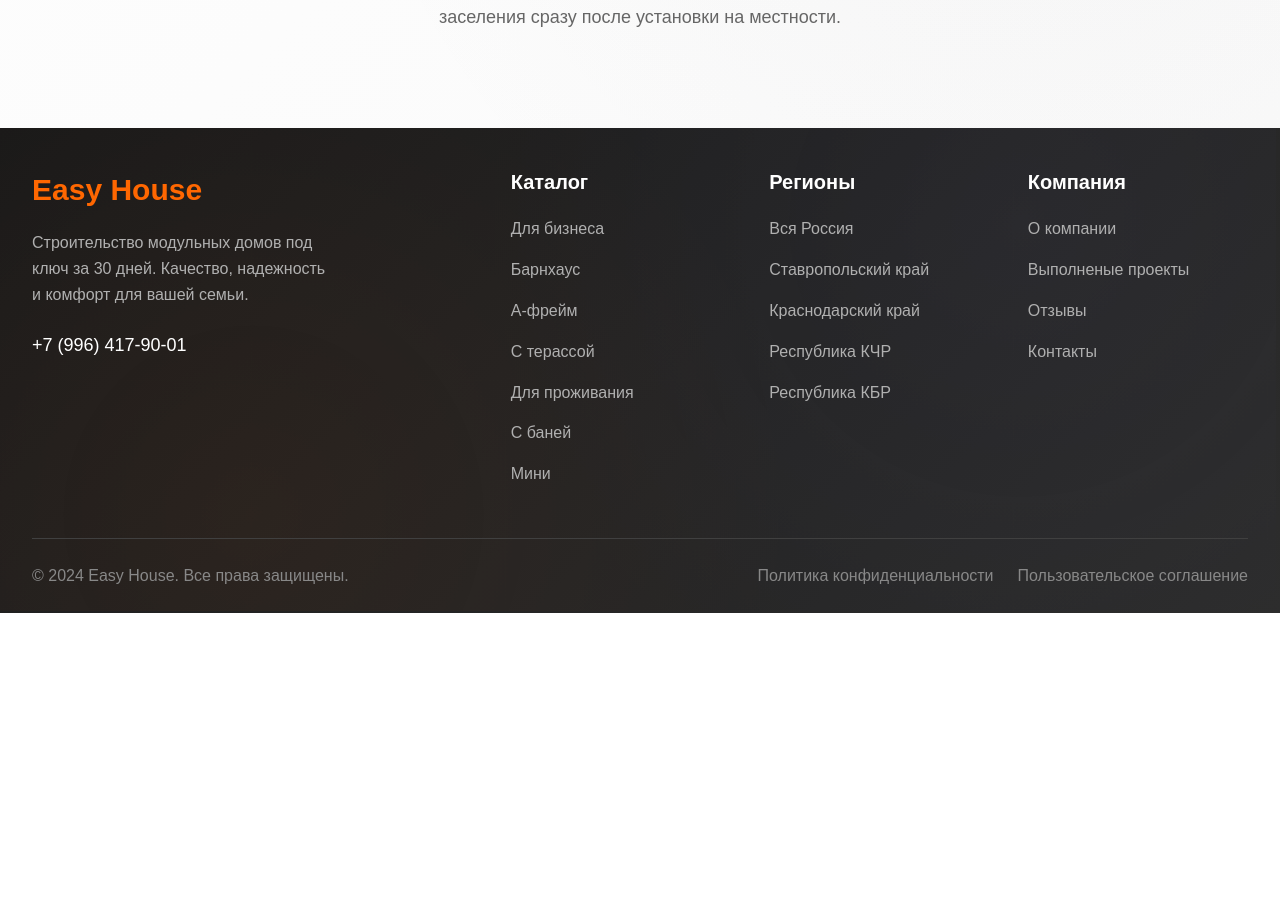
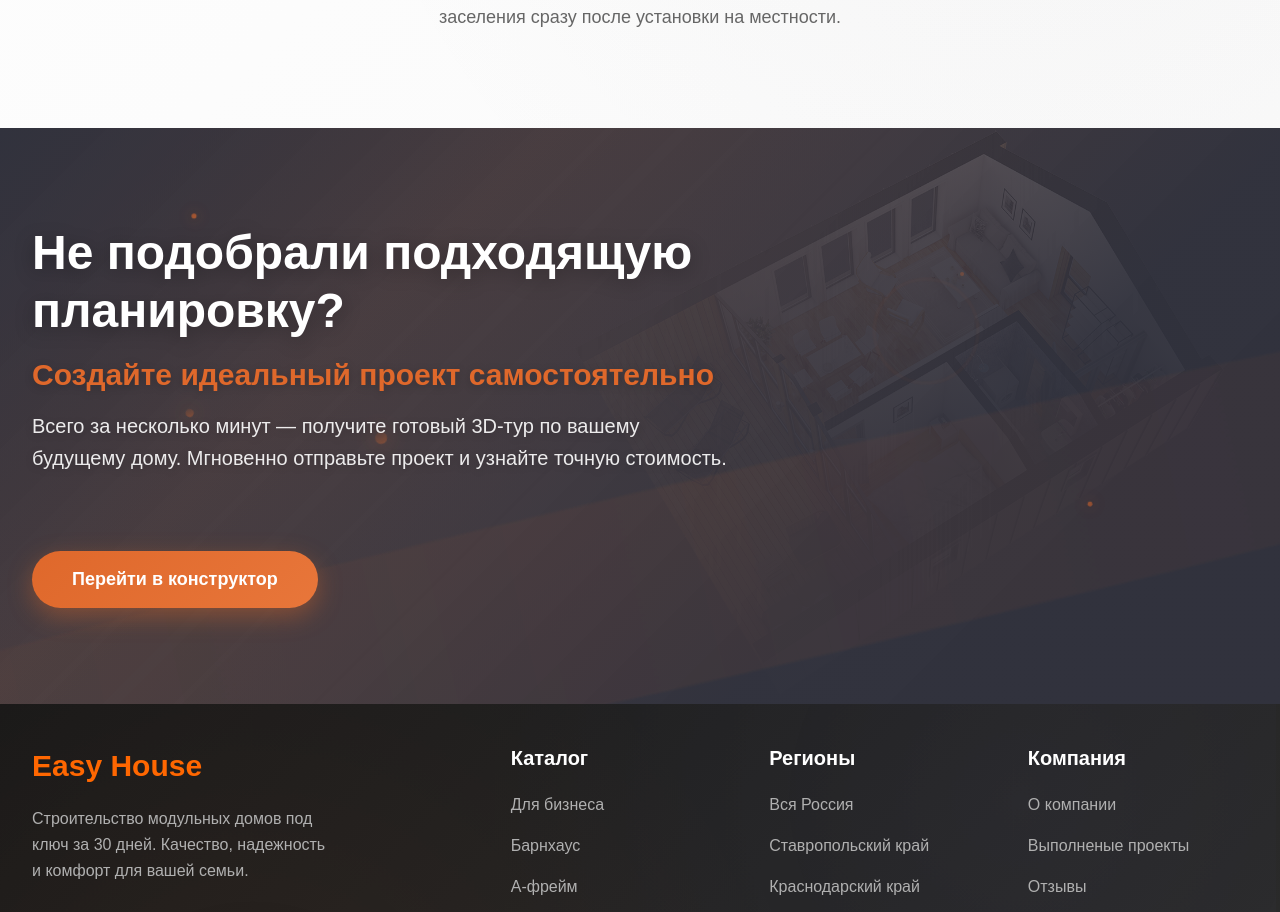
Before and after one commit to litvinenko88/Easy-House, a Next.js app: page /stavropolskiy-kray in a window 1280 px wide. Shown: the part 7144-8056 px from the top of the page. Before the commit the page ends 7757 px from the top, so only its background shows below. Built offline with nearby package versions, Linux system fonts and the light colour scheme.

Commit message:
Блок добавил

```diff
--- a/src/components/ProjectConstructor/ProjectConstructor.js
+++ b/src/components/ProjectConstructor/ProjectConstructor.js
@@ -1,7 +1,7 @@
 import { useState, useEffect, useRef } from 'react';
 import styles from './ProjectConstructor.module.css';
 
-const ProjectConstructor = ({ onConstructorOpen = () => {} }) => {
+const ProjectConstructor = ({ title, subtitle, description, onConstructorOpen = () => {} }) => {
   const [isVisible, setIsVisible] = useState(false);
   const sectionRef = useRef(null);
 
@@ -44,13 +44,13 @@ const ProjectConstructor = ({ onConstructorOpen = () => {} }) => {
       <div className={styles.container}>
         <div className={`${styles.content} ${isVisible ? styles.visible : ''}`}>
           <h2 className={styles.title}>
-            Не нашли нужную планировку?
+            {title || "Не нашли нужную планировку?"}
           </h2>
           <p className={styles.subtitle}>
-            Спроектируйте идеальный план сами
+            {subtitle || "Спроектируйте идеальный план сами"}
           </p>
           <p className={styles.description}>
-            Всего за несколько минут - и готовый 3D-тур по вашей будущему дому
+            {description || "Всего за несколько минут - и готовый 3D-тур по вашей будущему дому"}
           </p>
 
           <button className={styles.constructorButton} onClick={onConstructorOpen}>
--- a/src/components/ProjectConstructor/ProjectConstructor.module.css
+++ b/src/components/ProjectConstructor/ProjectConstructor.module.css
@@ -194,7 +194,7 @@
 }
 
 .content {
-  max-width: 600px;
+  max-width: 700px;
   opacity: 0;
   transform: translateY(30px);
   transition: all 0.8s cubic-bezier(0.4, 0, 0.2, 1);
--- a/src/pages/stavropolskiy-kray.js
+++ b/src/pages/stavropolskiy-kray.js
@@ -6,6 +6,7 @@ import Bestsellers from "../components/Bestsellers/Bestsellers";
 import VideoReviews from "../components/VideoReviews";
 import VirtualTour from "../components/VirtualTour/VirtualTour";
 import ProductionProcess from "../components/ProductionProcess/ProductionProcess";
+import ProjectConstructor from "../components/ProjectConstructor/ProjectConstructor";
 import WhyChooseUs from "../components/WhyChooseUs/WhyChooseUs";
 import VideoTestimonials from "../components/VideoTestimonials/VideoTestimonials";
 import DeliveryInstallation from "../components/DeliveryInstallation/DeliveryInstallation";
@@ -197,6 +198,12 @@ export default function StavropolskiyKray() {
         ]}
         guarantee="🏆 Такой метод возведения модульных строений обеспечивает тёплый, quiet, энергоэффективный дом, полностью пригодный для заселения сразу после установки на местности."
       />
+      <ProjectConstructor
+        title="Не подобрали подходящую планировку?"
+        subtitle="Создайте идеальный проект самостоятельно"
+        description="Всего за несколько минут — получите готовый 3D-тур по вашему будущему дому. Мгновенно отправьте проект и узнайте точную стоимость."
+        onConstructorOpen={() => window.location.href = '/konstruktor'}
+      />
     </Layout>
   );
 }
```
Also changed, not shown: src/components/ProjectConstructor/ProjectConstructor.d.ts (added, +11 -0 lines).
